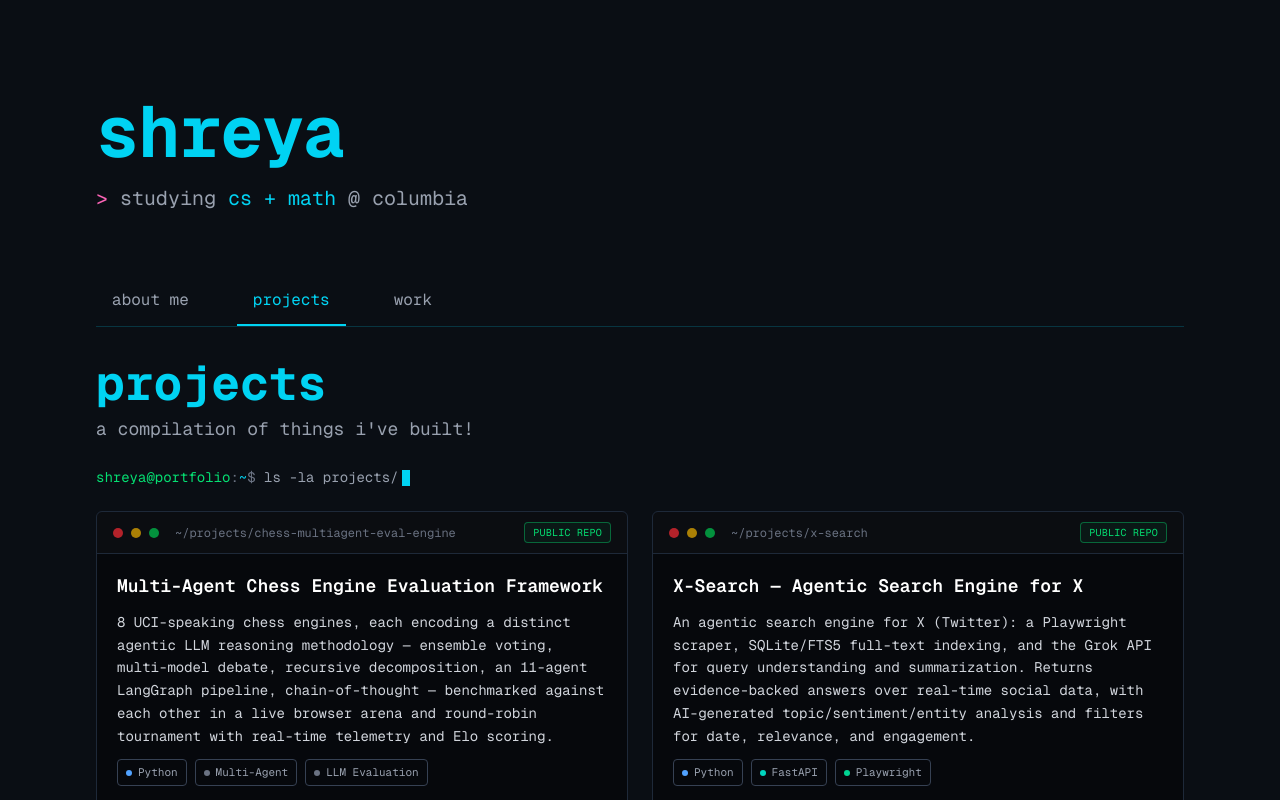
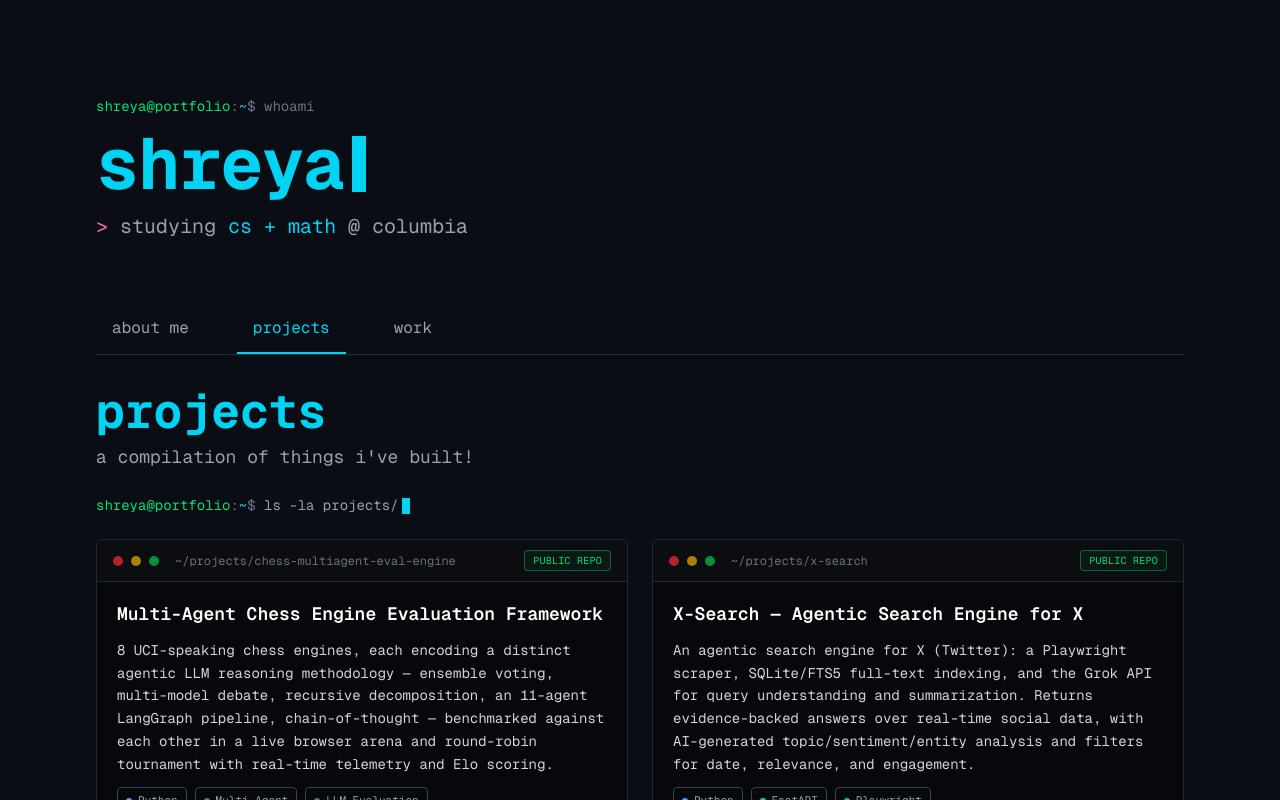
Before and after one commit to ShreyaAmalapurapu/Final-Portfolio, a Next.js app: page / in a window 1280 px wide. Shown: the top 800 px of the page. Built offline with nearby package versions, Linux system fonts and the light colour scheme.

Commit message:
Extract shared terminal-style site header
Replaces the duplicated hero header on each page with a single
SiteHeader component that adds a whoami prompt line and blinking
cursor, matching the terminal aesthetic used elsewhere on the site.

Co-Authored-By: Claude Sonnet 5 <noreply@anthropic.com>

```diff
--- a/app/about/page.tsx
+++ b/app/about/page.tsx
@@ -1,4 +1,5 @@
 import { Navigation } from "@/components/navigation"
+import { SiteHeader } from "@/components/site-header"
 import Link from "next/link"
 
 function Prompt({ cmd }: { cmd: string }) {
@@ -18,15 +19,7 @@ export default function AboutPage() {
     <div className="min-h-screen bg-[#0a0e14] text-gray-300 font-mono p-8 md:p-16 lg:p-24">
       <div className="max-w-6xl mx-auto space-y-16">
         {/* Header */}
-        <header className="space-y-4">
-          <h1 className="text-5xl md:text-7xl font-bold tracking-tight">
-            <span className="text-cyan-400">shreya</span>
-          </h1>
-          <p className="text-lg md:text-xl text-gray-400">
-            <span className="text-pink-400">{">"}</span> studying <span className="text-cyan-400">cs + math</span> @
-            columbia
-          </p>
-        </header>
+        <SiteHeader />
 
         <Navigation />
 
--- a/app/page.tsx
+++ b/app/page.tsx
@@ -1,4 +1,5 @@
 import { Navigation } from "@/components/navigation"
+import { SiteHeader } from "@/components/site-header"
 import Link from "next/link"
 
 type Project = {
@@ -130,15 +131,7 @@ export default function PortfolioPage() {
     <div className="min-h-screen bg-[#0a0e14] text-gray-300 font-mono p-8 md:p-16 lg:p-24">
       <div className="max-w-6xl mx-auto space-y-16">
         {/* Header */}
-        <header className="space-y-4">
-          <h1 className="text-5xl md:text-7xl font-bold tracking-tight">
-            <span className="text-cyan-400">shreya</span>
-          </h1>
-          <p className="text-lg md:text-xl text-gray-400">
-            <span className="text-pink-400">{">"}</span> studying <span className="text-cyan-400">cs + math</span> @
-            columbia
-          </p>
-        </header>
+        <SiteHeader />
 
         <Navigation />
 
--- a/app/work/page.tsx
+++ b/app/work/page.tsx
@@ -1,4 +1,5 @@
 import { Navigation } from "@/components/navigation"
+import { SiteHeader } from "@/components/site-header"
 import Image from "next/image"
 
 type Experience = {
@@ -114,15 +115,7 @@ export default function WorkPage() {
     <div className="min-h-screen bg-[#0a0e14] text-gray-300 font-mono p-8 md:p-16 lg:p-24">
       <div className="max-w-6xl mx-auto space-y-16">
         {/* Header */}
-        <header className="space-y-4">
-          <h1 className="text-5xl md:text-7xl font-bold tracking-tight">
-            <span className="text-cyan-400">shreya</span>
-          </h1>
-          <p className="text-lg md:text-xl text-gray-400">
-            <span className="text-pink-400">{">"}</span> studying <span className="text-cyan-400">cs + math</span> @
-            columbia
-          </p>
-        </header>
+        <SiteHeader />
 
         {/* Navigation */}
         <Navigation />
--- /dev/null
+++ b/components/site-header.tsx
@@ -0,0 +1,21 @@
+export function SiteHeader() {
+  return (
+    <header className="space-y-3">
+      <p className="text-xs md:text-sm text-gray-600">
+        <span className="text-green-400">shreya@portfolio</span>
+        <span className="text-gray-500">:</span>
+        <span className="text-cyan-400">~</span>
+        <span className="text-gray-500">$ </span>
+        <span className="text-gray-500">whoami</span>
+      </p>
+      <h1 className="text-5xl md:text-7xl font-bold tracking-tight flex items-center">
+        <span className="text-cyan-400">shreya</span>
+        <span className="w-2.5 md:w-3.5 h-10 md:h-14 bg-cyan-400 ml-2 animate-pulse" />
+      </h1>
+      <p className="text-lg md:text-xl text-gray-400">
+        <span className="text-pink-400">{">"}</span> studying <span className="text-cyan-400">cs + math</span> @
+        columbia
+      </p>
+    </header>
+  )
+}
```
